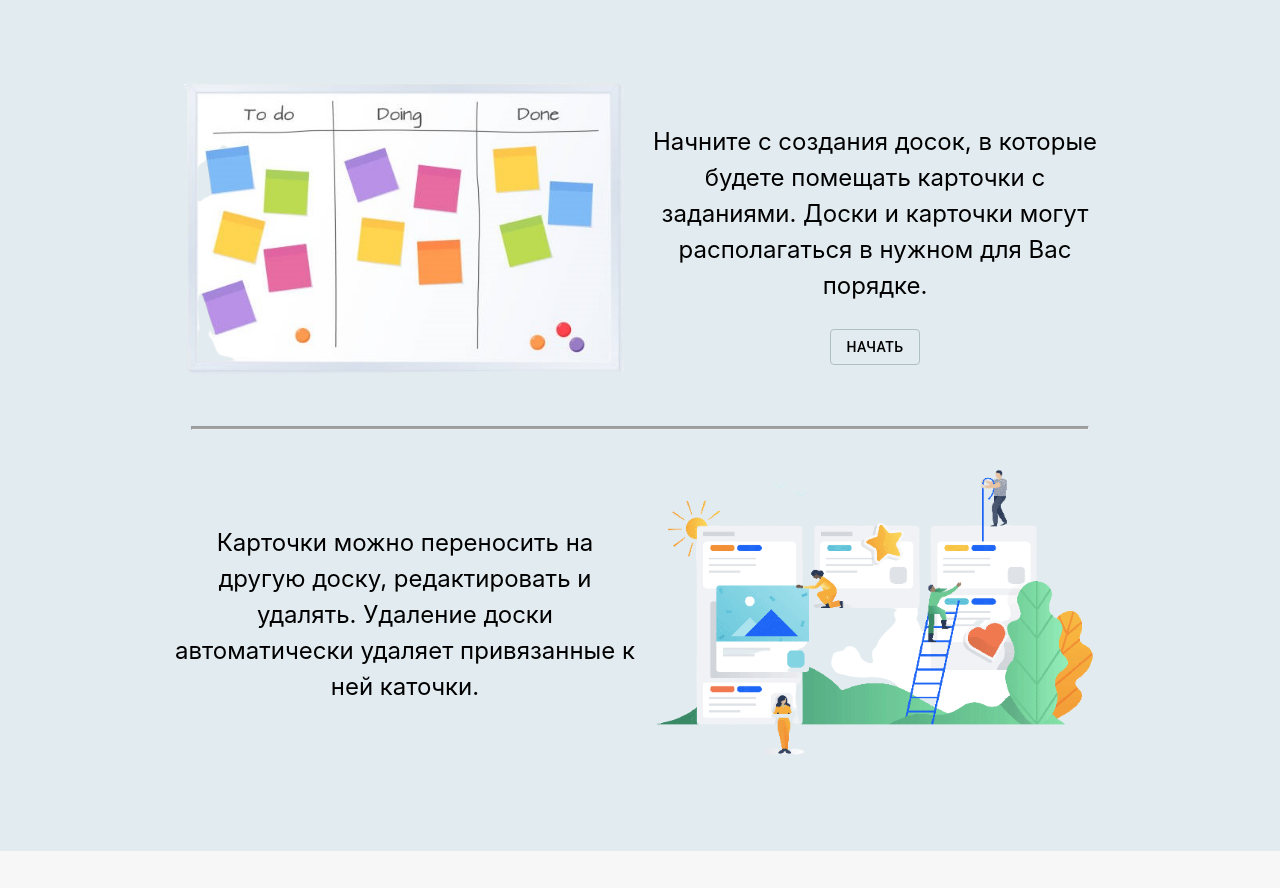
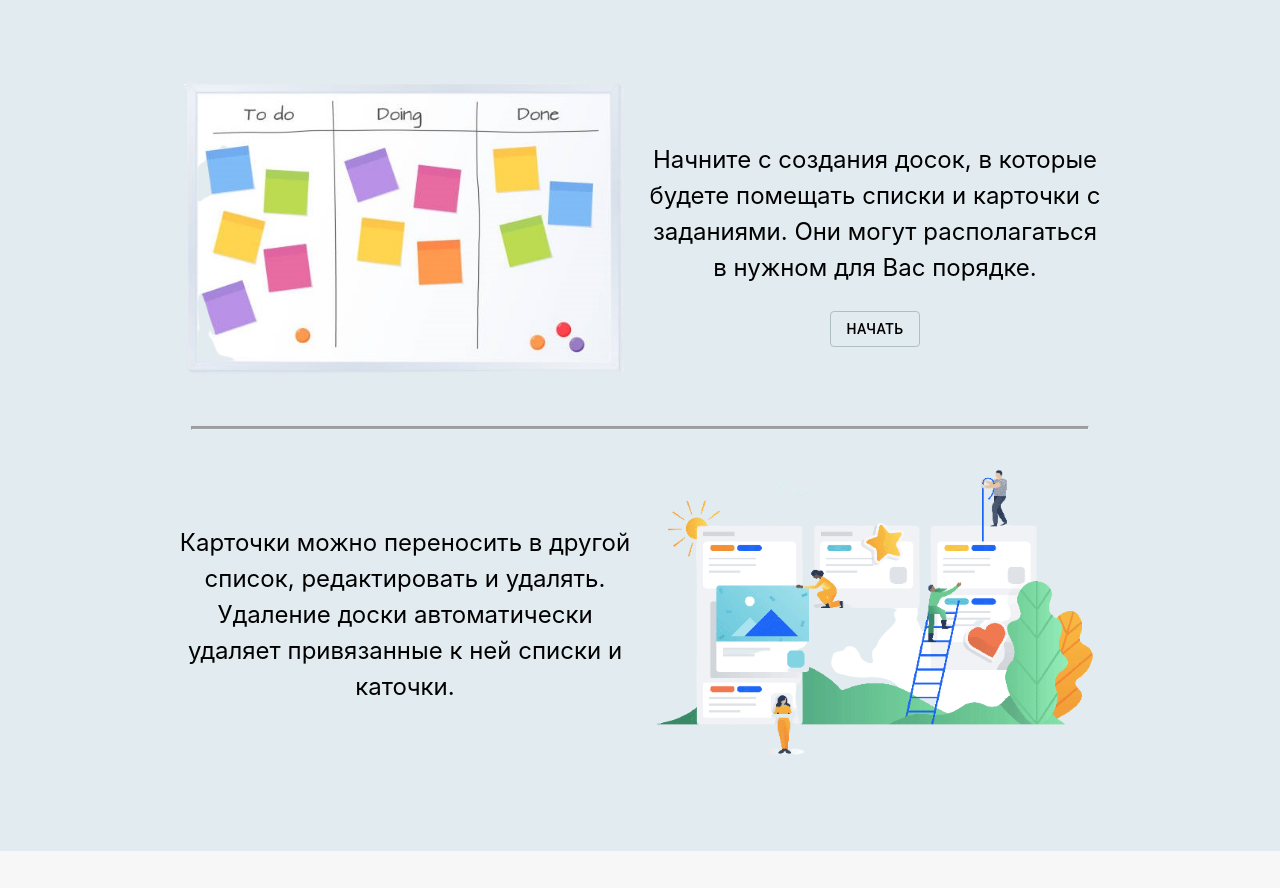
Before and after one commit to marinchik99/project-management-app, a React (Create React App) app: page / in a window 1280 px wide. Shown: the part 580-1468 px from the top of the page. Built offline with nearby package versions, Linux system fonts and the light colour scheme.

Commit message:
fix: change discription about project

```diff
--- a/src/application/welcomePage/aboutProject.tsx
+++ b/src/application/welcomePage/aboutProject.tsx
@@ -34,8 +34,8 @@ export default function AboutProject() {
         >
           <Grid item xs={5} className="desk-text">
             <motion.p custom={1} variants={textAnimation}>
-              Начните с создания досок, в которые будете помещать карточки с заданиями. Доски и
-              карточки могут располагаться в нужном для Вас порядке.
+              Начните с создания досок, в которые будете помещать списки и карточки с заданиями. Они
+              могут располагаться в нужном для Вас порядке.
             </motion.p>
             <motion.div custom={1} variants={textAnimation}>
               <NavLink to="/Main" style={{ textDecoration: 'none' }}>
@@ -57,8 +57,8 @@ export default function AboutProject() {
         <Grid container spacing={1} justifyContent="center" alignItems="center">
           <Grid item xs={5} className="desk-text">
             <motion.p custom={2} variants={textAnimation}>
-              Карточки можно переносить на другую доску, редактировать и удалять. Удаление доски
-              автоматически удаляет привязанные к ней каточки.
+              Карточки можно переносить в другой список, редактировать и удалять. Удаление доски
+              автоматически удаляет привязанные к ней списки и каточки.
             </motion.p>
           </Grid>
           <Grid item xs={5} className="desk-text">
```
